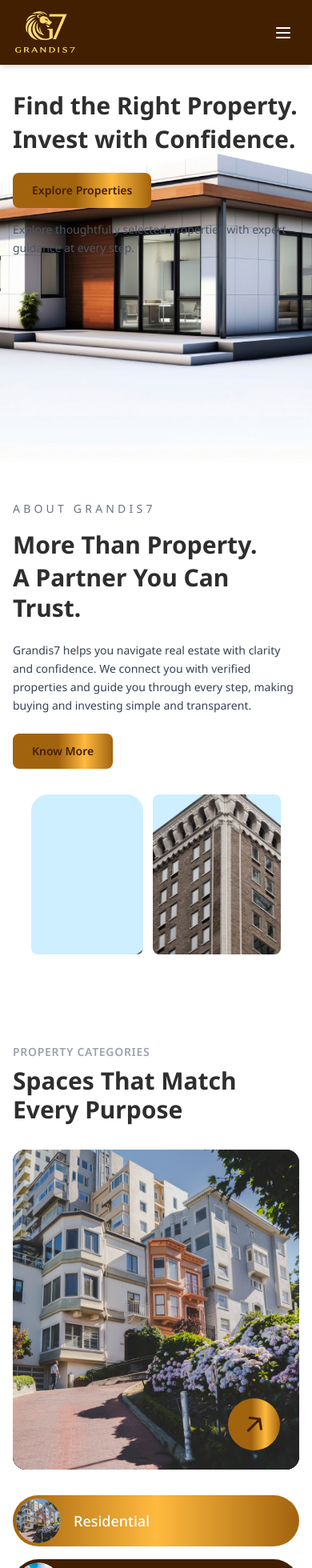
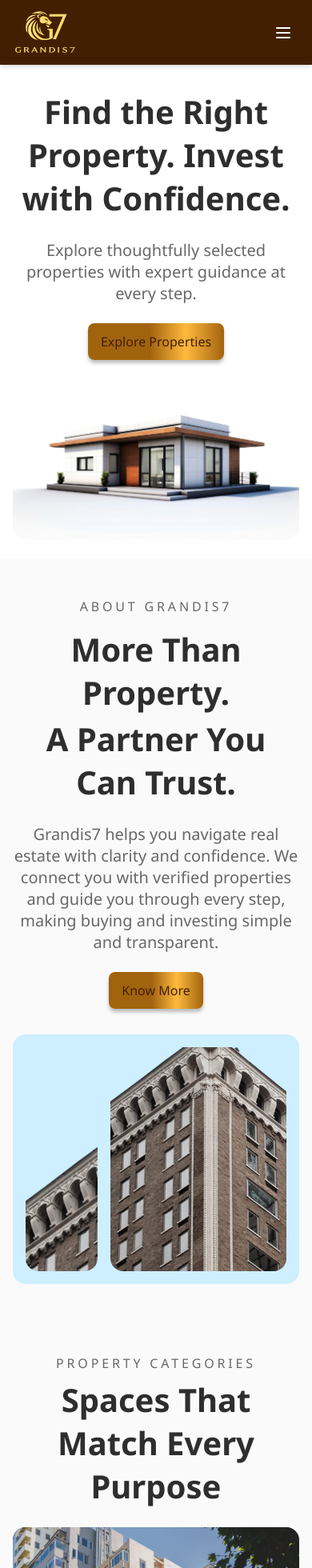
Before and after one commit to Asolinmaso/Grandis7, a Next.js app: page / in a window 390 px wide. Shown: the top 1960 px of the page at 80% size. Built offline with nearby package versions, Linux system fonts and the light colour scheme.

Commit message:
Add files via upload

```diff
--- a/app/page.tsx
+++ b/app/page.tsx
@@ -7,7 +7,7 @@ import PropertyCategories from "@/components/PropertyCategories";
 
 export default function Home() {
   return (
-    <main className="min-h-screen bg-white">
+    <main className="min-h-screen bg-white max-md:bg-[#FAFAFA]">
       <HomeHero />
       <AboutGrandis7 />
       <PropertyCategories />
--- a/components/AboutGrandis7.tsx
+++ b/components/AboutGrandis7.tsx
@@ -3,36 +3,32 @@ import Link from "next/link";
 
 export default function AboutGrandis7() {
   return (
-    <section className="w-full bg-white py-12 md:py-16 lg:py-20">
+    <section className="w-full bg-white py-12 md:py-16 lg:py-20 max-md:bg-[#FAFAFA]">
       <div className="max-w-screen-2xl mx-auto px-4 sm:px-6 lg:px-8">
         <div className="flex flex-col lg:flex-row lg:items-center lg:justify-between gap-8 lg:gap-12">
           {/* Left Content */}
-          <div className="flex-1 lg:max-w-2xl xl:max-w-3xl">
-            {/* Section Label */}
-            <p className="text-gray-500 text-sm md:text-base tracking-[0.3em] uppercase mb-4 md:mb-6">
+          <div className="flex-1 lg:max-w-2xl xl:max-w-3xl max-md:text-center max-md:flex max-md:flex-col max-md:items-center">
+            <p className="text-gray-500 text-sm md:text-base tracking-[0.3em] uppercase mb-4 md:mb-6 max-md:text-[16px] max-md:leading-[22px] max-md:tracking-[0.24em] max-md:text-[#686868]">
               ABOUT GRANDIS7
             </p>
 
-            {/* Headline */}
-            <h2 className="text-3xl sm:text-4xl md:text-5xl lg:text-[52px] font-bold text-[#2E2E2E] leading-tight">
+            <h2 className="text-3xl sm:text-4xl md:text-5xl lg:text-[52px] font-bold text-[#2E2E2E] leading-tight max-md:text-[40px] max-md:leading-[54px]">
               More Than Property.
             </h2>
-            <h2 className="text-3xl sm:text-4xl md:text-5xl lg:text-[52px] font-bold text-[#2E2E2E] leading-tight mt-1 md:mt-2">
+            <h2 className="text-3xl sm:text-4xl md:text-5xl lg:text-[52px] font-bold text-[#2E2E2E] leading-tight mt-1 md:mt-2 max-md:text-[40px] max-md:leading-[54px]">
               A Partner You Can Trust.
             </h2>
 
-            {/* Description */}
-            <p className="text-gray-700 text-sm md:text-base lg:text-lg leading-relaxed mt-6 md:mt-8 max-w-xl">
+            <p className="text-gray-700 text-sm md:text-base lg:text-lg leading-relaxed mt-6 md:mt-8 max-w-xl max-md:text-center max-md:text-[20px] max-md:leading-[27px] max-md:text-[#686868] max-md:max-w-[393px]">
               Grandis7 helps you navigate real estate with clarity and
               confidence. We connect you with verified properties and guide you
               through every step, making buying and investing simple and
               transparent.
             </p>
 
-            {/* Know More Button */}
             <Link
               href="/about"
-              className="inline-block mt-6 md:mt-8 px-6 md:px-8 py-3 md:py-4 text-[#421F00] rounded-lg font-semibold hover:opacity-90 transition-opacity text-sm md:text-base"
+              className="inline-block mt-6 md:mt-8 px-6 md:px-8 py-3 md:py-4 text-[#421F00] rounded-lg font-semibold hover:opacity-90 transition-opacity text-sm md:text-base max-md:py-3 max-md:px-4 max-md:text-[16px] max-md:leading-[22px] max-md:font-normal max-md:shadow-[0px_4px_4px_rgba(0,0,0,0.25)]"
               style={{
                 background:
                   "linear-gradient(270deg, #A2630E 0%, #FFBA3E 28.11%, #A2630E 54.62%)",
@@ -43,9 +39,9 @@ export default function AboutGrandis7() {
           </div>
 
           {/* Right Content - Images */}
-          <div className="flex gap-3 md:gap-4 lg:gap-2 justify-center lg:justify-end">
+          <div className="flex gap-3 md:gap-4 lg:gap-2 justify-center lg:justify-end max-md:bg-[#CEEFFF] max-md:rounded-2xl max-md:p-4 max-md:gap-4 max-md:w-full max-md:max-w-[440px] max-md:mx-auto">
             {/* Small Image */}
-            <div className="relative w-[140px] sm:w-[160px] md:w-[200px] lg:w-[240px] h-[200px] sm:h-[240px] md:h-[300px] lg:h-[380px] rounded-lg overflow-hidden">
+            <div className="relative w-[140px] sm:w-[160px] md:w-[200px] lg:w-[240px] h-[200px] sm:h-[240px] md:h-[300px] lg:h-[380px] rounded-lg overflow-hidden max-md:w-[90px] max-md:h-[280px] max-md:rounded-2xl max-md:shrink-0">
               <Image
                 src="/images/know_more/small_part.png"
                 alt="Building Architecture"
@@ -56,7 +52,7 @@ export default function AboutGrandis7() {
             </div>
 
             {/* Large Image */}
-            <div className="relative w-[160px] sm:w-[180px] md:w-[220px] lg:w-[280px] h-[200px] sm:h-[240px] md:h-[300px] lg:h-[380px] rounded-lg overflow-hidden">
+            <div className="relative w-[160px] sm:w-[180px] md:w-[220px] lg:w-[280px] h-[200px] sm:h-[240px] md:h-[300px] lg:h-[380px] rounded-lg overflow-hidden max-md:flex-1 max-md:min-h-[280px] max-md:rounded-2xl">
               <Image
                 src="/images/know_more/large_part.png"
                 alt="Building Architecture"
--- a/components/ContactUs.tsx
+++ b/components/ContactUs.tsx
@@ -2,36 +2,32 @@ import Image from "next/image";
 
 export default function ContactUs() {
   return (
-    <section className="w-full py-12 md:py-16 lg:py-24">
+    <section className="w-full py-12 md:py-16 lg:py-24 max-md:bg-[#FAFAFA]">
       <div className="max-w-screen-2xl mx-auto px-4 sm:px-6 lg:px-8">
-        <div className="grid grid-cols-1 lg:grid-cols-2 gap-6 md:gap-8 lg:gap-12 items-center">
-          {/* Left Side - Text and Button */}
-          <div className="space-y-4 md:space-y-6 lg:space-y-8">
-            {/* Headline */}
-            <h2 className="text-2xl sm:text-3xl md:text-4xl lg:text-5xl font-bold text-gray-800 leading-tight">
+        <div className="grid grid-cols-1 lg:grid-cols-2 gap-6 md:gap-8 lg:gap-12 items-center max-md:flex max-md:flex-col max-md:text-center">
+          <div className="space-y-4 md:space-y-6 lg:space-y-8 max-md:flex max-md:flex-col max-md:items-center">
+            <h2 className="text-2xl sm:text-3xl md:text-4xl lg:text-5xl font-bold text-gray-800 leading-tight max-md:text-[40px] max-md:leading-[54px] max-md:text-[#2E2E2E]">
               Looking for the Right Property?
             </h2>
 
-            {/* Body Text */}
-            <p className="text-base md:text-lg text-gray-400 leading-relaxed max-w-lg">
+            <p className="text-base md:text-lg text-gray-400 leading-relaxed max-w-lg max-md:text-[20px] max-md:leading-[27px] max-md:text-[#686868] max-md:max-w-[344px]">
               Let our team help you find a property that fits your lifestyle or
               investment plans.
             </p>
 
-            {/* Contact Us Button */}
-            <button
-              className="px-8 py-4 rounded-lg text-white font-semibold text-base md:text-lg transition-all hover:scale-105 hover:shadow-lg"
+            <a
+              href="/contact"
+              className="inline-flex items-center justify-center px-4 py-3 rounded-lg text-[#421F00] font-normal text-[20px] leading-[27px] shadow-[0px_4px_4px_rgba(0,0,0,0.25)] hover:opacity-90 transition-opacity max-md:w-fit"
               style={{
                 background:
                   "linear-gradient(270deg, #A2630E 0%, #FFBA3E 28.11%, #A2630E 54.62%)",
               }}
             >
               Contact Us
-            </button>
+            </a>
           </div>
 
-          {/* Right Side - House Image */}
-          <div className="relative w-full h-[400px] lg:h-[500px] xl:h-[600px]">
+          <div className="relative w-full h-[400px] lg:h-[500px] xl:h-[600px] max-md:h-[251px] max-md:order-last">
             <Image
               src="/images/Contact_Us.png"
               alt="Modern House"
--- a/components/Footer.tsx
+++ b/components/Footer.tsx
@@ -3,8 +3,8 @@ import Image from "next/image";
 export default function Footer() {
   return (
     <footer className="w-full">
-      {/* Top Section - City Skyline */}
-      <div className="relative w-full h-[30vh] sm:h-[35vh] md:h-[40vh] lg:h-[45vh] overflow-hidden">
+      {/* Top Section - City Skyline - shorter on mobile */}
+      <div className="relative w-full h-[20vh] sm:h-[30vh] md:h-[40vh] lg:h-[45vh] overflow-hidden">
         <Image
           src="/images/footer_img.png"
           alt="City Skyline"
@@ -31,14 +31,14 @@ export default function Footer() {
                 />
               </div>
 
-              {/* Company Description */}
-              <p className="text-[#D4AF37] text-sm leading-relaxed">
+              {/* Company Description - mobile: 20px white */}
+              <p className="text-[#D4AF37] text-sm leading-relaxed max-md:text-white max-md:text-[20px] max-md:leading-[27px]">
                 Grandis7 helps buyers and investors discover verified residential, commercial, and plot opportunities with clarity and trust.
               </p>
 
-              {/* Follow Us */}
+              {/* Follow Us - mobile: 24px white heading */}
               <div className="space-y-3">
-                <h3 className="text-[#D4AF37] text-base font-semibold">
+                <h3 className="text-[#D4AF37] text-base font-semibold max-md:text-white max-md:text-[24px] max-md:leading-[33px]">
                   Follow Us -
                 </h3>
                 <div className="flex gap-4">
@@ -90,134 +90,53 @@ export default function Footer() {
               </div>
             </div>
 
-            {/* Middle Column - Quick Links */}
+            {/* Middle Column - Quick Links - mobile: 24px gold heading, 20px white links */}
             <div className="space-y-4">
-              <h3 className="text-[#D4AF37] text-xl font-bold mb-4">
+              <h3 className="text-[#D4AF37] text-xl font-bold mb-4 max-md:text-[#FCDE94] max-md:text-[24px] max-md:leading-[33px]">
                 Quick Links
               </h3>
-              <nav className="flex flex-col space-y-3">
+              <nav className="flex flex-col space-y-3 max-md:space-y-4">
                 <a
-                  href="#"
-                  className="text-[#D4AF37] text-sm hover:text-white transition-colors"
+                  href="/"
+                  className="text-[#D4AF37] text-sm hover:text-white transition-colors max-md:text-white max-md:text-[20px] max-md:leading-[27px]"
                 >
                   Home
                 </a>
-                <a
-                  href="#"
-                  className="text-[#D4AF37] text-sm hover:text-white transition-colors"
-                >
-                  About
-                </a>
-                <a
-                  href="#"
-                  className="text-[#D4AF37] text-sm hover:text-white transition-colors"
-                >
-                  Properties
-                </a>
-                <a
-                  href="#"
-                  className="text-[#D4AF37] text-sm hover:text-white transition-colors"
-                >
-                  Services
-                </a>
-                <a
-                  href="#"
-                  className="text-[#D4AF37] text-sm hover:text-white transition-colors"
-                >
-                  Career
-                </a>
-                <a
-                  href="#"
-                  className="text-[#D4AF37] text-sm hover:text-white transition-colors"
-                >
-                  Contact
-                </a>
+                <a href="/about" className="text-[#D4AF37] text-sm hover:text-white transition-colors max-md:text-white max-md:text-[20px] max-md:leading-[27px]">About</a>
+                <a href="/properties" className="text-[#D4AF37] text-sm hover:text-white transition-colors max-md:text-white max-md:text-[20px] max-md:leading-[27px]">Properties</a>
+                <a href="#services" className="text-[#D4AF37] text-sm hover:text-white transition-colors max-md:text-white max-md:text-[20px] max-md:leading-[27px]">Services</a>
+                <a href="/career" className="text-[#D4AF37] text-sm hover:text-white transition-colors max-md:text-white max-md:text-[20px] max-md:leading-[27px]">Career</a>
+                <a href="/contact" className="text-[#D4AF37] text-sm hover:text-white transition-colors max-md:text-white max-md:text-[20px] max-md:leading-[27px]">Contact</a>
               </nav>
             </div>
 
-            {/* Right Column - Contact Information */}
+            {/* Right Column - Contact - mobile: 24px #FCDE94 heading, 20px white */}
             <div className="space-y-4">
-              <h3 className="text-[#D4AF37] text-xl font-bold mb-4">
+              <h3 className="text-[#D4AF37] text-xl font-bold mb-4 max-md:text-[#FCDE94] max-md:text-[24px] max-md:leading-[33px]">
                 Contact
               </h3>
-              <div className="space-y-4">
-                {/* Phone */}
+              <div className="space-y-4 max-md:space-y-4">
                 <div className="flex items-start gap-3">
-                  <svg
-                    className="w-5 h-5 text-[#D4AF37] mt-0.5 flex-shrink-0"
-                    fill="none"
-                    stroke="currentColor"
-                    viewBox="0 0 24 24"
-                  >
-                    <path
-                      strokeLinecap="round"
-                      strokeLinejoin="round"
-                      strokeWidth={2}
-                      d="M3 5a2 2 0 012-2h3.28a1 1 0 01.948.684l1.498 4.493a1 1 0 01-.502 1.21l-2.257 1.13a11.042 11.042 0 005.516 5.516l1.13-2.257a1 1 0 011.21-.502l4.493 1.498a1 1 0 01.684.949V19a2 2 0 01-2 2h-1C9.716 21 3 14.284 3 6V5z"
-                    />
-                  </svg>
-                  <span className="text-[#D4AF37] text-sm">
-                    +91 - 0000000000
-                  </span>
+                  <svg className="w-5 h-5 text-[#D4AF37] mt-0.5 flex-shrink-0 max-md:shrink-0" fill="none" stroke="currentColor" viewBox="0 0 24 24"><path strokeLinecap="round" strokeLinejoin="round" strokeWidth={2} d="M3 5a2 2 0 012-2h3.28a1 1 0 01.948.684l1.498 4.493a1 1 0 01-.502 1.21l-2.257 1.13a11.042 11.042 0 005.516 5.516l1.13-2.257a1 1 0 011.21-.502l4.493 1.498a1 1 0 01.684.949V19a2 2 0 01-2 2h-1C9.716 21 3 14.284 3 6V5z" /></svg>
+                  <span className="text-[#D4AF37] text-sm max-md:text-white max-md:text-[20px] max-md:leading-[27px]">+91 - 0000000000</span>
                 </div>
-
-                {/* Email */}
                 <div className="flex items-start gap-3">
-                  <svg
-                    className="w-5 h-5 text-[#D4AF37] mt-0.5 flex-shrink-0"
-                    fill="none"
-                    stroke="currentColor"
-                    viewBox="0 0 24 24"
-                  >
-                    <path
-                      strokeLinecap="round"
-                      strokeLinejoin="round"
-                      strokeWidth={2}
-                      d="M3 8l7.89 5.26a2 2 0 002.22 0L21 8M5 19h14a2 2 0 002-2V7a2 2 0 00-2-2H5a2 2 0 00-2 2v10a2 2 0 002 2z"
-                    />
-                  </svg>
-                  <span className="text-[#D4AF37] text-sm">
-                    info@grandis7.com
-                  </span>
+                  <svg className="w-5 h-5 text-[#D4AF37] mt-0.5 flex-shrink-0 max-md:shrink-0" fill="none" stroke="currentColor" viewBox="0 0 24 24"><path strokeLinecap="round" strokeLinejoin="round" strokeWidth={2} d="M3 8l7.89 5.26a2 2 0 002.22 0L21 8M5 19h14a2 2 0 002-2V7a2 2 0 00-2-2H5a2 2 0 00-2 2v10a2 2 0 002 2z" /></svg>
+                  <span className="text-[#D4AF37] text-sm max-md:text-white max-md:text-[20px] max-md:leading-[27px]">info@grandis7.com</span>
                 </div>
-
-                {/* Address */}
                 <div className="flex items-start gap-3">
-                  <svg
-                    className="w-5 h-5 text-[#D4AF37] mt-0.5 flex-shrink-0"
-                    fill="none"
-                    stroke="currentColor"
-                    viewBox="0 0 24 24"
-                  >
-                    <path
-                      strokeLinecap="round"
-                      strokeLinejoin="round"
-                      strokeWidth={2}
-                      d="M17.657 16.657L13.414 20.9a1.998 1.998 0 01-2.827 0l-4.244-4.243a8 8 0 1111.314 0z"
-                    />
-                    <path
-                      strokeLinecap="round"
-                      strokeLinejoin="round"
-                      strokeWidth={2}
-                      d="M15 11a3 3 0 11-6 0 3 3 0 016 0z"
-                    />
-                  </svg>
-                  <span className="text-[#D4AF37] text-sm">
-                    Corporate Office: No.18, Velan Avenue, Rice Mill Road,
-                    Kandigai, Chennai - 600127
-                  </span>
+                  <svg className="w-5 h-5 text-[#D4AF37] mt-0.5 flex-shrink-0 max-md:shrink-0" fill="none" stroke="currentColor" viewBox="0 0 24 24"><path strokeLinecap="round" strokeLinejoin="round" strokeWidth={2} d="M17.657 16.657L13.414 20.9a1.998 1.998 0 01-2.827 0l-4.244-4.243a8 8 0 1111.314 0z" /><path strokeLinecap="round" strokeLinejoin="round" strokeWidth={2} d="M15 11a3 3 0 11-6 0 3 3 0 016 0z" /></svg>
+                  <span className="text-[#D4AF37] text-sm max-md:text-white max-md:text-[20px] max-md:leading-[30px]">Corporate Office: No.18, Velan Avenue, Rice Mill Road, Kandigai, Chennai – 600127</span>
                 </div>
               </div>
             </div>
           </div>
         </div>
 
-        {/* Bottom Bar - Copyright */}
         <div className="border-t border-white/20">
           <div className="mx-auto w-full max-w-[1440px] px-4 sm:px-6 lg:px-[100px] py-4">
-            <p className="text-[#D4AF37] text-sm text-center">
-              © 2026 Grandis7. All rights reserved. | Designed & Developed By
-              Manvian
+            <p className="text-[#D4AF37] text-sm text-center max-md:text-[16px] max-md:leading-[28px] max-md:text-white/75">
+              © 2026 Grandis7. All rights reserved. | Designed & Developed By Manvian
             </p>
           </div>
         </div>
--- a/components/HomeHero.tsx
+++ b/components/HomeHero.tsx
@@ -4,7 +4,36 @@ import Link from "next/link";
 export default function HomeHero() {
   return (
     <section className="relative w-full bg-white">
-      {/* Background Image */}
+      {/* Mobile layout: centered content + image below (no full-bleed bg) */}
+      <div className="md:hidden flex flex-col items-center text-center px-4 pt-8 pb-6">
+        <h1 className="text-[40px] leading-[54px] font-bold text-[#2E2E2E]">
+          Find the Right Property. Invest with Confidence.
+        </h1>
+        <p className="mt-6 text-[20px] leading-[27px] text-[#686868] max-w-[397px]">
+          Explore thoughtfully selected properties with expert guidance at every step.
+        </p>
+        <Link
+          href="/properties"
+          className="mt-6 inline-flex items-center justify-center px-4 py-3 rounded-lg text-[16px] leading-[22px] text-[#421F00] font-normal shadow-[0px_4px_4px_rgba(0,0,0,0.25)]"
+          style={{
+            background: "linear-gradient(270deg, #A2630E 0%, #FFBA3E 28.11%, #A2630E 54.62%)",
+          }}
+        >
+          Explore Properties
+        </Link>
+        <div className="relative w-full max-w-[553px] aspect-[553/310] mt-6 rounded-2xl overflow-hidden">
+          <Image
+            src="/images/Home_Banner.png"
+            alt="Find the right property"
+            fill
+            className="object-cover"
+            priority
+          />
+        </div>
+      </div>
+
+      {/* Desktop layout: background image + content (unchanged) */}
+      <div className="hidden md:block relative w-full">
         <div className="absolute inset-0 z-0">
           <Image
             src="/images/Home_Banner.png"
@@ -14,13 +43,9 @@ export default function HomeHero() {
             priority
           />
         </div>
-
-      {/* Content Container */}
         <div className="relative z-10 max-w-screen-2xl mx-auto px-4 sm:px-6 lg:px-8">
-        {/* Hero Content */}
           <div className="pt-8 md:pt-12 lg:pt-16 pb-64 md:pb-96 lg:pb-[500px] xl:pb-[600px]">
             <div className="flex flex-col lg:flex-row lg:items-start lg:justify-between gap-4 lg:gap-12">
-            {/* Left Content */}
               <div className="flex-1">
                 <h1 className="text-3xl sm:text-4xl md:text-5xl lg:text-[56px] font-bold text-[#2E2E2E] leading-tight">
                   Find the Right Property.
@@ -32,20 +57,17 @@ export default function HomeHero() {
                   href="/properties"
                   className="inline-block mt-6 md:mt-8 px-6 md:px-8 py-3 md:py-4 text-[#421F00] rounded-lg font-semibold hover:opacity-90 transition-opacity text-sm md:text-base"
                   style={{
-                  background:
-                    "linear-gradient(270deg, #A2630E 0%, #FFBA3E 28.11%, #A2630E 54.62%)",
+                    background: "linear-gradient(270deg, #A2630E 0%, #FFBA3E 28.11%, #A2630E 54.62%)",
                   }}
                 >
                   Explore Properties
                 </Link>
               </div>
-
-            {/* Right Content - positioned lower */}
               <div className="lg:max-w-sm xl:max-w-md lg:pt-16 xl:pt-20">
                 <p className="text-gray-600 text-sm md:text-base lg:text-lg leading-relaxed">
-                Explore thoughtfully selected properties with expert guidance
-                at every step.
+                  Explore thoughtfully selected properties with expert guidance at every step.
                 </p>
+              </div>
             </div>
           </div>
         </div>
--- a/components/PropertyCategories.tsx
+++ b/components/PropertyCategories.tsx
@@ -35,21 +35,21 @@ export default function PropertyCategories() {
   const [activeCategory, setActiveCategory] = useState(1);
 
   return (
-    <section className="w-full py-16 lg:py-24">
+    <section className="w-full py-16 lg:py-24 max-md:py-10 max-md:bg-[#FAFAFA]">
       <div className="max-w-screen-2xl mx-auto px-4 sm:px-6 lg:px-8">
-        {/* Section Title */}
-        <div className="mb-4">
-          <h3 className="text-sm md:text-base font-semibold text-gray-400 uppercase tracking-wider mb-2">
+        {/* Section Title - mobile: centered, 16px label, 40px title */}
+        <div className="mb-4 max-md:text-center max-md:mb-6">
+          <h3 className="text-sm md:text-base font-semibold text-gray-400 uppercase tracking-wider mb-2 max-md:text-[16px] max-md:leading-[22px] max-md:tracking-[0.24em] max-md:text-[#686868] max-md:font-light">
             PROPERTY CATEGORIES
           </h3>
-          <h2 className="text-3xl md:text-4xl lg:text-5xl font-bold text-[#2E2E2E]">
+          <h2 className="text-3xl md:text-4xl lg:text-5xl font-bold text-[#2E2E2E] max-md:text-[40px] max-md:leading-[54px]">
             Spaces That Match Every Purpose
           </h2>
         </div>
 
-        <div className="grid grid-cols-1 lg:grid-cols-2 gap-8 lg:gap-12 mt-8 md:mt-12">
+        <div className="grid grid-cols-1 lg:grid-cols-2 gap-8 lg:gap-12 mt-8 md:mt-12 max-md:mt-6">
           {/* Left Side - Large Image */}
-          <div className="relative rounded-2xl overflow-hidden bg-gray-900">
+          <div className="relative rounded-2xl overflow-hidden bg-gray-900 max-md:bg-[#DFDDDB]">
             <div className="relative w-full h-[400px] md:h-[500px] lg:h-full min-h-[400px]">
               {/* Image - Replace /images/residential_street.png with your actual image path */}
               <div className="w-full h-full bg-gradient-to-br from-gray-800 via-gray-700 to-gray-900 relative">
@@ -107,24 +107,23 @@ export default function PropertyCategories() {
             </div>
           </div>
 
-          {/* Right Side - Category Buttons */}
-          <div className="flex flex-col gap-4">
+          {/* Right Side - Category Buttons - mobile: pill 80px height, rounded-full, first gradient */}
+          <div className="flex flex-col gap-4 max-md:gap-3 max-md:mt-6">
             {categories.map((category) => {
               const isActive = activeCategory === category.id;
               return (
                 <button
                   key={category.id}
                   onClick={() => setActiveCategory(category.id)}
-                  className={`flex items-center gap-4 p-1 rounded-full transition-all ${
+                  className={`flex items-center gap-4 p-1 rounded-full transition-all max-md:h-20 max-md:rounded-[60px] max-md:px-3 ${
                     isActive
                       ? "bg-gradient-to-r from-[#A2630E] via-[#FFBA3E] to-[#A2630E]"
                       : "bg-[#421F00] hover:bg-[#4a2500]"
                   }`}
                 >
-                  {/* Image Circle */}
                   <div
-                    className={`w-14 h-14 rounded-full flex items-center justify-center flex-shrink-0 overflow-hidden ${
-                      isActive ? "bg-white/20" : "bg-[#2a1500]"
+                    className={`w-14 h-14 rounded-full flex items-center justify-center flex-shrink-0 overflow-hidden max-md:w-[62px] max-md:h-[62px] max-md:rounded-full ${
+                      isActive ? "bg-white/20 max-md:bg-white" : "bg-[#2a1500] max-md:bg-white"
                     }`}
                   >
                     <Image
@@ -132,15 +131,10 @@ export default function PropertyCategories() {
                       alt={category.name}
                       width={56}
                       height={56}
-                      className="w-full h-full object-cover"
+                      className="w-full h-full object-cover max-md:object-contain max-md:p-1"
                     />
                   </div>
-                  {/* Category Name */}
-                  <span
-                    className={`text-lg font-medium ${
-                      isActive ? "text-white" : "text-white"
-                    }`}
-                  >
+                  <span className="text-lg font-medium text-white max-md:text-[32px] max-md:leading-[44px] max-md:font-extralight">
                     {category.name}
                   </span>
                 </button>
```
Also changed, not shown: components/FeaturedProperties.tsx (+24 -20 lines). Lines whose indentation alone changed are shown as unchanged.
